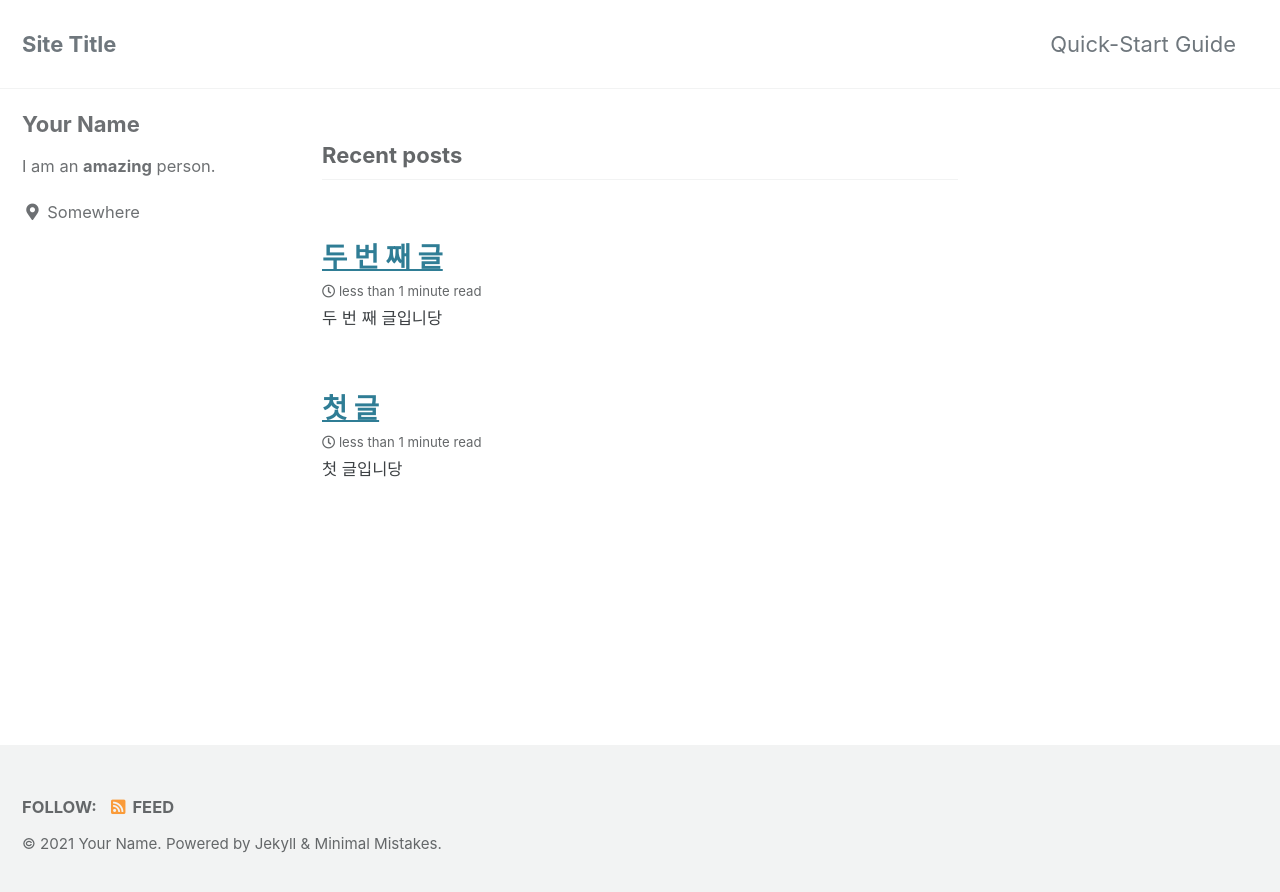
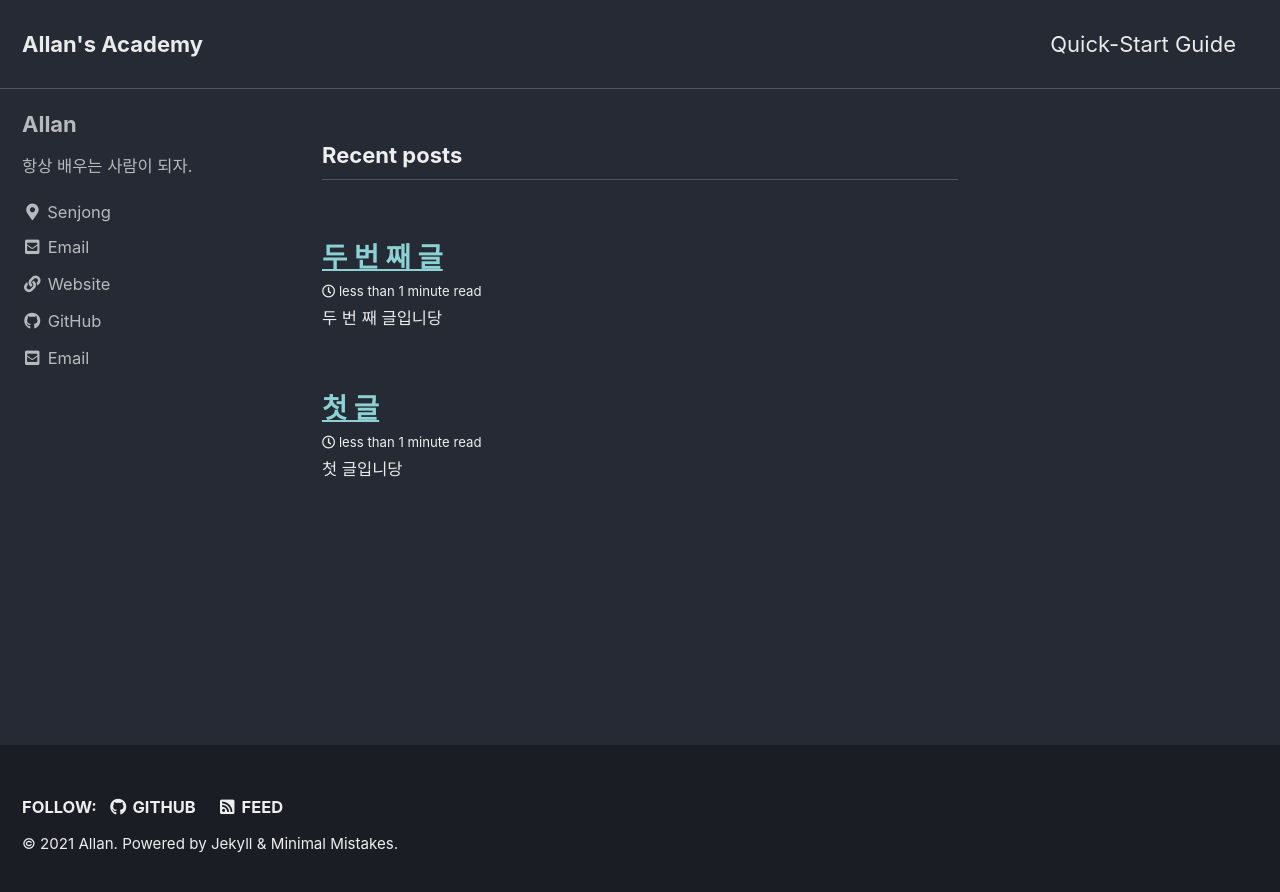
Before and after one commit to yoonsangmin/yoonsangmin.github.io, a Jekyll site: the page built from index.html, in a window 1280 px wide. Shown: the top 892 px of the page. Built offline with Jekyll 4.4.1, drawn with Linux system fonts in a browser that asks for light colours; cached includes are drawn as plain includes; the list of posts is cut into pages by our own code.

Commit message:
설정 변경 중

```diff
--- a/_config.yml
+++ b/_config.yml
@@ -12,14 +12,14 @@
 
 # theme                  : "minimal-mistakes-jekyll"
 # remote_theme           : "mmistakes/minimal-mistakes"
-minimal_mistakes_skin    : "default" # "air", "aqua", "contrast", "dark", "dirt", "neon", "mint", "plum", "sunrise"
+minimal_mistakes_skin    : "dark" # "default", "air", "aqua", "contrast", "dark", "dirt", "neon", "mint", "plum", "sunrise"
 
 # Site Settings
 locale                   : "en-US"
-title                    : "Site Title"
+title                    : "Allan's Academy"
 title_separator          : "-"
 subtitle                 : # site tagline that appears below site title in masthead
-name                     : "Your Name"
+name                     : "Allan"
 description              : "An amazing website."
 url                      : # the base hostname & protocol for your site e.g. "https://mmistakes.github.io"
 baseurl                  : # the subpath of your site, e.g. "/blog"
@@ -41,8 +41,8 @@
     num_posts            : # 5 (default)
     colorscheme          : # "light" (default), "dark"
   utterances:
-    theme                : # "github-light" (default), "github-dark"
-    issue_term           : # "pathname" (default)
+    theme                : "github-dark" # "github-light" (default), "github-dark"
+    issue_term           : "pathname" # "pathname" (default)
   giscus:
     repo_id              : # Shown during giscus setup at https://giscus.app
     category_name        : # Full text name of the category
@@ -101,18 +101,18 @@
 
 # Site Author
 author:
-  name             : "Your Name"
+  name             : "Allan"
   avatar           : # path of avatar image, e.g. "/assets/images/bio-photo.jpg"
-  bio              : "I am an **amazing** person."
-  location         : "Somewhere"
-  email            :
+  bio              : "항상 배우는 사람이 되자."
+  location         : "Senjong"
+  email            : yoonsangminphone@gmail.com
   links:
     - label: "Email"
       icon: "fas fa-fw fa-envelope-square"
-      # url: "mailto:your.name@email.com"
+      url: "mailto:yoonsangminphone@gmail.com"
     - label: "Website"
       icon: "fas fa-fw fa-link"
-      # url: "https://your-website.com"
+      url: "https://yoonsangmin.github.io/"
     - label: "Twitter"
       icon: "fab fa-fw fa-twitter-square"
       # url: "https://twitter.com/"
@@ -121,7 +121,7 @@
       # url: "https://facebook.com/"
     - label: "GitHub"
       icon: "fab fa-fw fa-github"
-      # url: "https://github.com/"
+      url: "https://github.com/yoonsangmin"
     - label: "Instagram"
       icon: "fab fa-fw fa-instagram"
       # url: "https://instagram.com/"
@@ -137,7 +137,7 @@
       # url:
     - label: "GitHub"
       icon: "fab fa-fw fa-github"
-      # url:
+      url: "https://github.com/yoonsangmin"
     - label: "GitLab"
       icon: "fab fa-fw fa-gitlab"
       # url:
```
